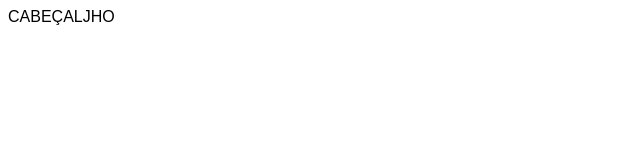
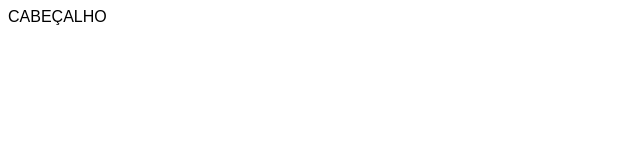
Before and after one commit to viniwtf7/vinny, a plain HTML site: page index.html in a window 1280 px wide. Shown: the full height of the page, 0-640 px from the left. Drawn offline with Linux system fonts and the light colour scheme.

Commit message:
ATUALIZA

```diff
--- a/index.html
+++ b/index.html
@@ -9,7 +9,7 @@
 </head>
 <body>
     <header>
-        CABEÇALJHO
+        CABEÇALHO
     </header>
 
 </body>
```
